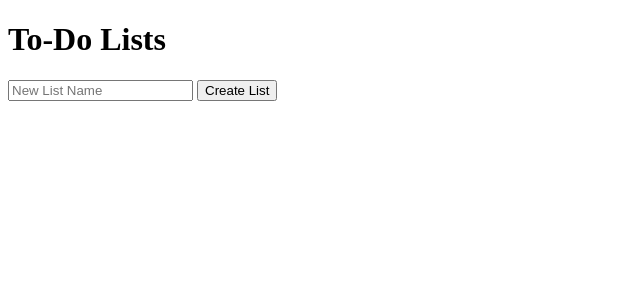
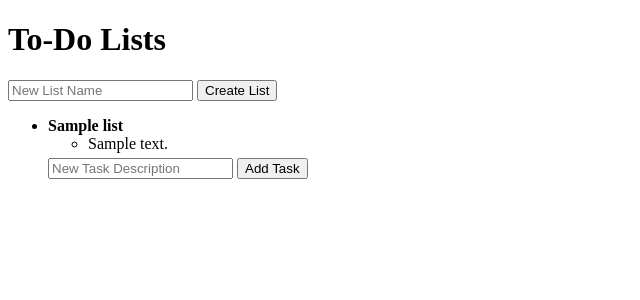
Before and after one commit to CI-Till-Krempel/horseless-carriage-eval-todo-app, a Flask app: page / in a window 1280 px wide. Shown: the top 300 px of the page, without its empty margins (0-640 px from the left). Run offline with Flask 3, Linux system fonts and the light colour scheme; tables that the repository leaves empty hold one stand-in row (values such as "Sample post").

Commit message:
feat: implement add task to list for US-0002

```diff
--- a/app.py
+++ b/app.py
@@ -1,35 +1,48 @@
-from flask import Flask, render_template, request, redirect, url_for, jsonify
+from flask import Flask, render_template, request, redirect, url_for
+from flask_sqlalchemy import SQLAlchemy
+import os
 
 app = Flask(__name__)
+app.config['SQLALCHEMY_DATABASE_URI'] = os.environ.get('DATABASE_URL', 'sqlite:///todo.db')
+app.config['SQLALCHEMY_TRACK_MODIFICATIONS'] = False
+db = SQLAlchemy(app)
 
-# In-memory storage for lists and tasks
-# lists: dict mapping list_id (int) -> dict(id, name, tasks)
-# tasks: dict mapping task_id (int) -> dict(id, list_id, description, completed)
-lists_store = {}
-tasks_store = {}
-list_id_counter = 1
-task_id_counter = 1
+class TodoList(db.Model):
+    id = db.Column(db.Integer, primary_key=True)
+    name = db.Column(db.String(100), nullable=False)
+    tasks = db.relationship('Task', backref='todo_list', lazy=True, cascade='all, delete-orphan')
+
+class Task(db.Model):
+    id = db.Column(db.Integer, primary_key=True)
+    description = db.Column(db.String(200), nullable=False)
+    completed = db.Column(db.Boolean, default=False, nullable=False)
+    list_id = db.Column(db.Integer, db.ForeignKey('todo_list.id'), nullable=False)
+
+with app.app_context():
+    db.create_all()
 
 @app.route('/')
 def index():
-    return render_template('index.html', lists=lists_store.values())
+    lists = TodoList.query.all()
+    return render_template('index.html', lists=lists)
 
 @app.route('/lists', methods=['POST'])
 def create_list():
-    global list_id_counter
-    name = request.form.get('name') or (request.json and request.json.get('name'))
-    if not name:
-        if request.is_json:
-            return jsonify({'error': 'List name is required'}), 400
-        return redirect(url_for('index'))
+    name = request.form.get('name')
+    if name:
+        new_list = TodoList(name=name)
+        db.session.add(new_list)
+        db.session.commit()
+    return redirect(url_for('index'))
 
-    list_id = list_id_counter
-    list_id_counter += 1
-    new_list = {'id': list_id, 'name': name, 'tasks': []}
-    lists_store[list_id] = new_list
-
-    if request.is_json:
-        return jsonify(new_list), 201
+@app.route('/lists/<int:list_id>/tasks', methods=['POST'])
+def add_task(list_id):
+    description = request.form.get('description')
+    todo_list = TodoList.query.get_or_404(list_id)
+    if description:
+        task = Task(description=description, todo_list=todo_list)
+        db.session.add(task)
+        db.session.commit()
     return redirect(url_for('index'))
 
 if __name__ == '__main__':
--- a/templates/index.html
+++ b/templates/index.html
@@ -1,19 +1,30 @@
-<!DOCTYPE html>
+<!doctype html>
 <html lang="en">
 <head>
-    <meta charset="UTF-8">
-    <title>To-Do List Web App</title>
+    <meta charset="utf-8">
+    <title>To-Do App</title>
 </head>
 <body>
     <h1>To-Do Lists</h1>
+
     <form action="/lists" method="POST">
         <input type="text" name="name" placeholder="New List Name" required>
         <button type="submit">Create List</button>
     </form>
+
     <ul>
-        {% for lst in lists %}
+        {% for list in lists %}
             <li>
-                <strong>{{ lst.name }}</strong>
+                <strong>{{ list.name }}</strong>
+                <ul>
+                    {% for task in list.tasks %}
+                        <li>{{ task.description }}</li>
+                    {% endfor %}
+                </ul>
+                <form action="/lists/{{ list.id }}/tasks" method="POST" style="margin-top: 5px;">
+                    <input type="text" name="description" placeholder="New Task Description" required>
+                    <button type="submit">Add Task</button>
+                </form>
             </li>
         {% endfor %}
     </ul>
```
Also changed, not shown: tests/test_todo.py (added, +40 -0 lines).
